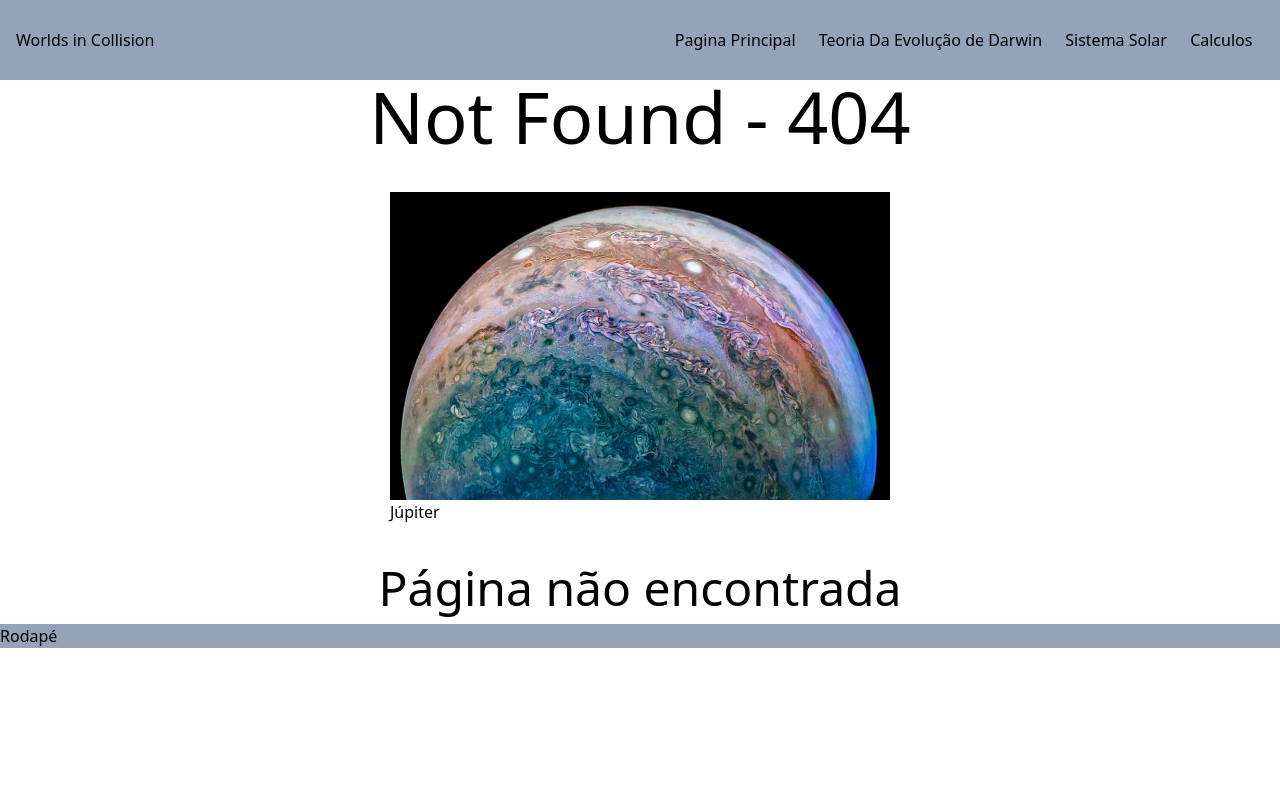
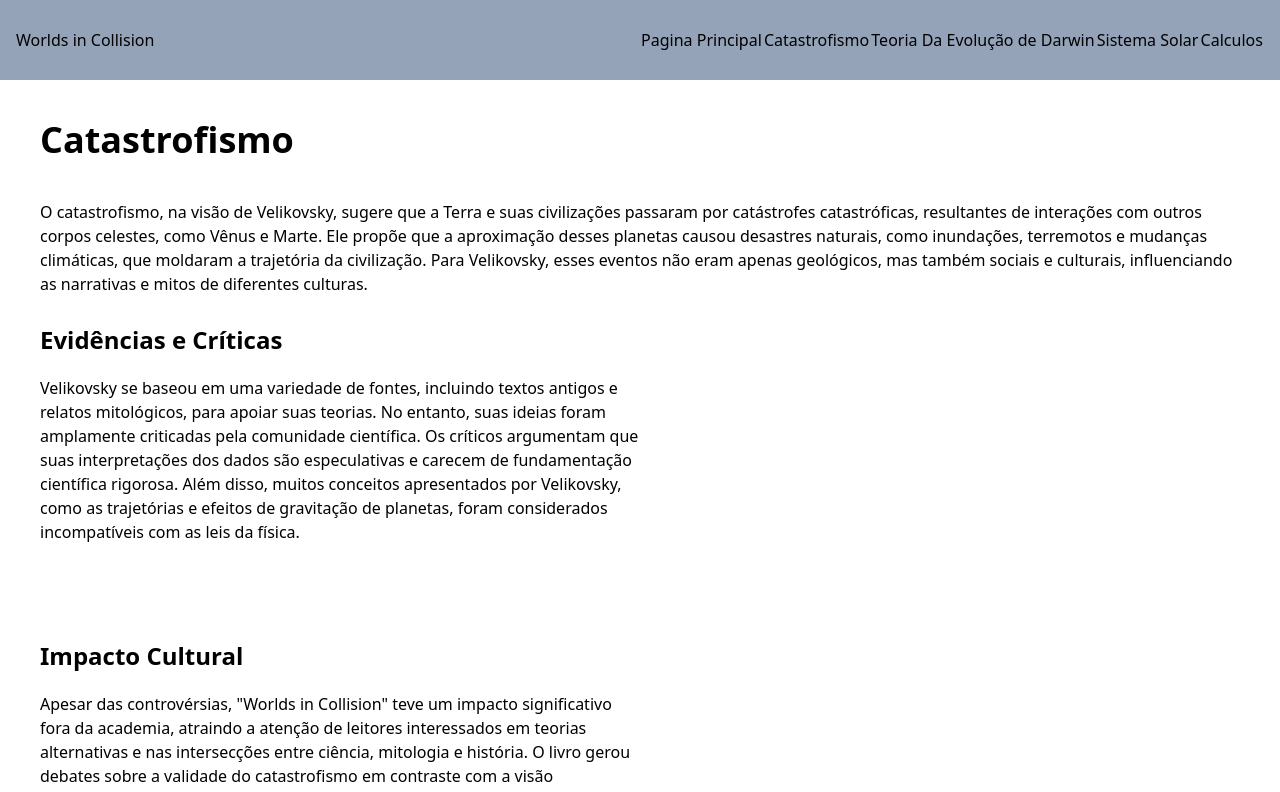
Before and after one commit to gustavodscruz/worlds-in-a-coliision, a Next.js app: page /catastrofismo in a window 1280 px wide. Before the commit this address had no page. Shown: the top 792 px of the page. Built offline with nearby package versions, Linux system fonts and the light colour scheme.

Commit message:
criada a pagina do catastrofismo

```diff
--- /dev/null
+++ b/src/app/catastrofismo/page.tsx
@@ -0,0 +1,33 @@
+
+
+const Catastrofismo = ()=>{
+
+    return(
+        <div className="flex flex-col gap-7 p-10">
+            <section>
+            <h1 className="font-bold text-4xl mb-10">Catastrofismo</h1>
+            <p>O catastrofismo, na visão de Velikovsky, sugere que a Terra e suas civilizações passaram por catástrofes catastróficas, resultantes de interações com outros corpos celestes, como Vênus e Marte. Ele propõe que a aproximação desses planetas causou desastres naturais, como inundações, terremotos e mudanças climáticas, que moldaram a trajetória da civilização. Para Velikovsky, esses eventos não eram apenas geológicos, mas também sociais e culturais, influenciando as narrativas e mitos de diferentes culturas.</p>
+            </section>
+            <section className="h-72">
+                <div className="w-1/2">
+                    <h2 className="font-bold text-2xl mb-5">Evidências e Críticas</h2>
+                    <p>Velikovsky se baseou em uma variedade de fontes, incluindo textos antigos e relatos mitológicos, para apoiar suas teorias. No entanto, suas ideias foram amplamente criticadas pela comunidade científica. Os críticos argumentam que suas interpretações dos dados são especulativas e carecem de fundamentação científica rigorosa. Além disso, muitos conceitos apresentados por Velikovsky, como as trajetórias e efeitos de gravitação de planetas, foram considerados incompatíveis com as leis da física.</p>
+                </div>
+                <div>
+                    {/*Colocar imagem*/}
+                </div>
+            </section>
+            <section className="h-72">
+                <div className="w-1/2">
+                    <h2 className="font-bold text-2xl mb-5">Impacto Cultural</h2>
+                    <p>Apesar das controvérsias, "Worlds in Collision" teve um impacto significativo fora da academia, atraindo a atenção de leitores interessados em teorias alternativas e nas intersecções entre ciência, mitologia e história. O livro gerou debates sobre a validade do catastrofismo em contraste com a visão uniformitarista da ciência, que sustenta que as mudanças na Terra ocorrem de maneira gradual ao longo do tempo.</p>
+                </div>
+                <div>
+                    {/*Colocar imagem*/}
+                </div>
+            </section>
+        </div>
+    )
+}
+
+export default Catastrofismo
--- a/src/components/Menu/Menu.tsx
+++ b/src/components/Menu/Menu.tsx
@@ -4,8 +4,8 @@ const Menu = ()=>{
 
     return(
         <nav className="flex w-1/2 flex-row justify-around">
-            <Link href={"/"}></Link>
-            <Link href={"/catastrofismo"}>Pagina Principal</Link>
+            <Link href={"/"}>Pagina Principal</Link>
+            <Link href={"/catastrofismo"}>Catastrofismo</Link>
             <Link href={"/darwin"}>Teoria Da Evolução de Darwin</Link>
             <Link href={"/sistema"}>Sistema Solar</Link>
             <Link href={"/calculo"}>Calculos</Link>
```
